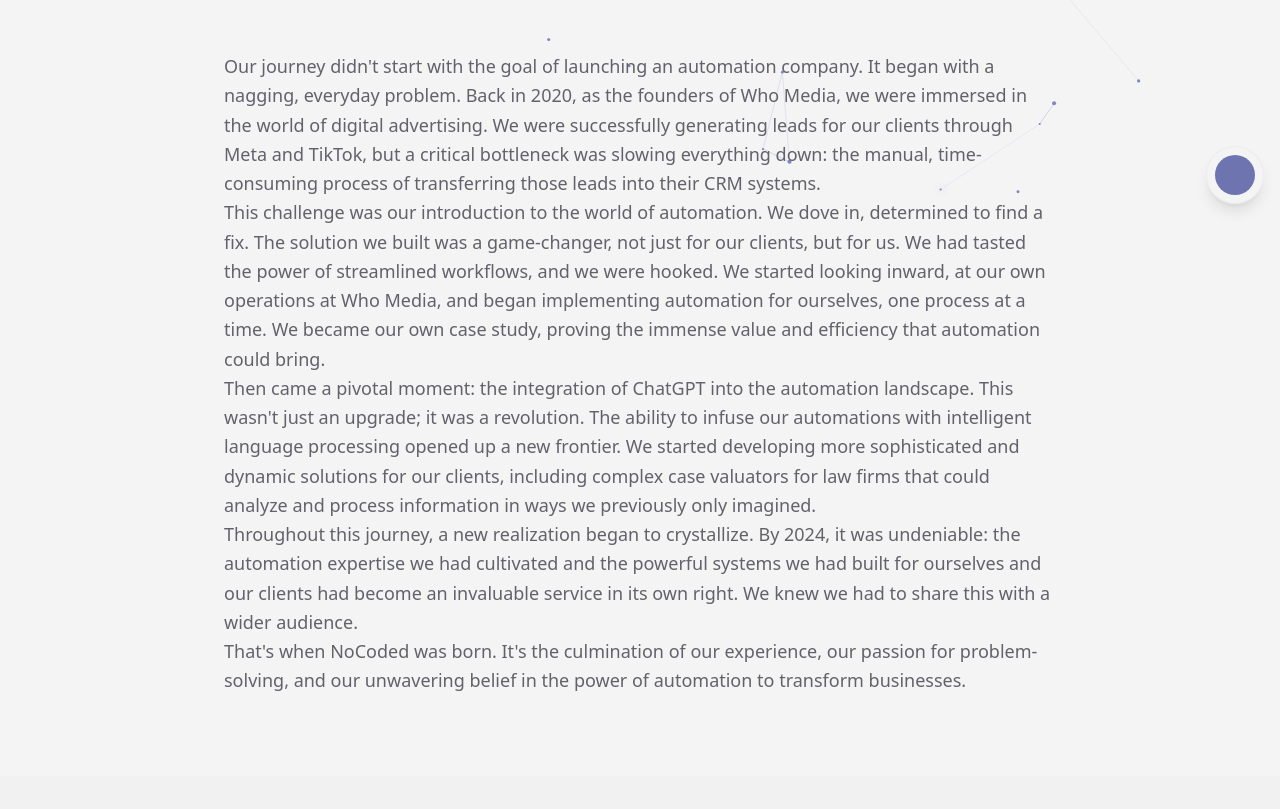
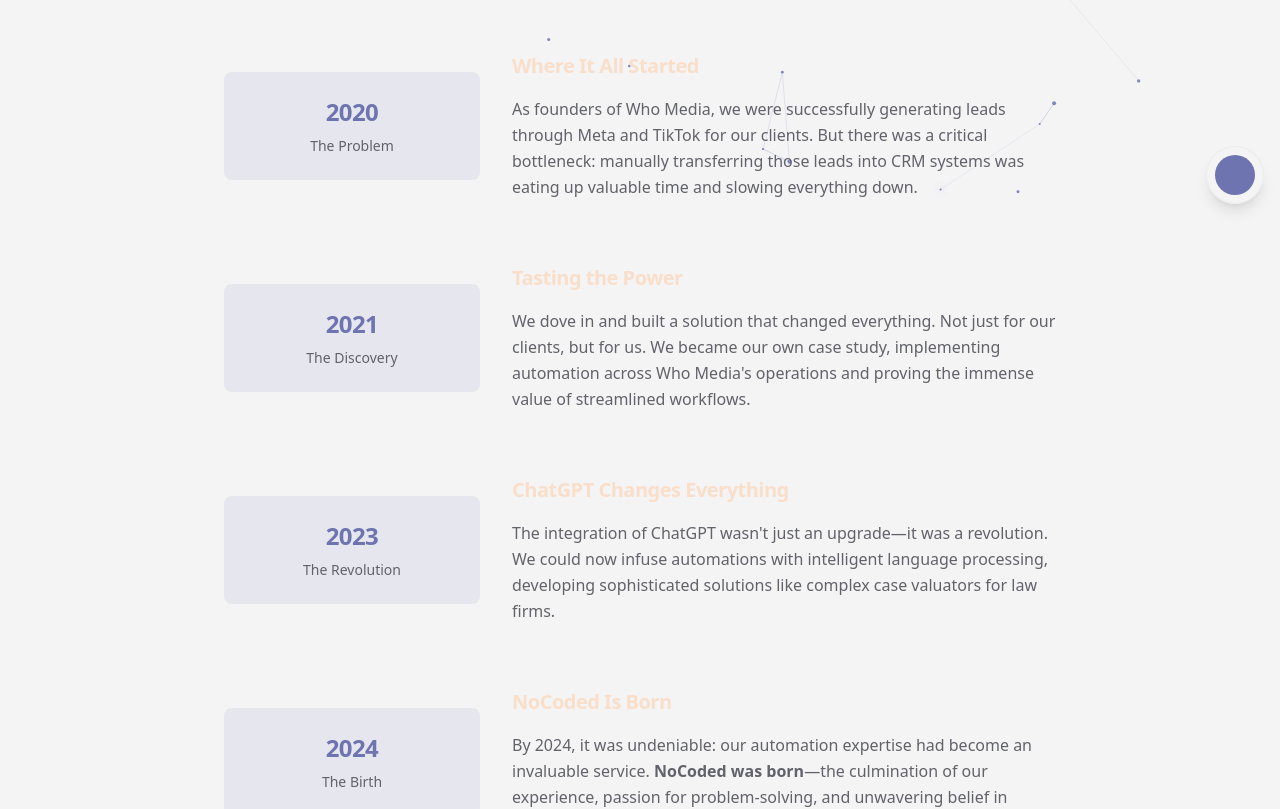
Before and after one commit to nocodedltd/aura-flow-portal, a React (Vite) app: page /about in a window 1280 px wide. Shown: the part 580-1389 px from the top of the page. Built offline with nearby package versions, Linux system fonts and the light colour scheme.

Commit message:
Refactor: Improve readability of "Our Story" section
The AI will refactor the "Our Story" section on the About page to improve readability by breaking up the text.

```diff
--- a/src/pages/About.tsx
+++ b/src/pages/About.tsx
@@ -72,27 +72,69 @@ const About = () => {
             </p>
           </div>
 
-          <div className="space-y-12">
-            <div className="prose prose-lg max-w-none">
-              <p className="text-lg text-muted-foreground leading-relaxed">
-                Our journey didn't start with the goal of launching an automation company. It began with a nagging, everyday problem. Back in 2020, as the founders of Who Media, we were immersed in the world of digital advertising. We were successfully generating leads for our clients through Meta and TikTok, but a critical bottleneck was slowing everything down: the manual, time-consuming process of transferring those leads into their CRM systems.
-              </p>
+          <div className="space-y-16">
+            {/* The Problem - 2020 */}
+            <div className="grid grid-cols-1 lg:grid-cols-3 gap-8 items-center">
+              <div className="lg:col-span-1">
+                <div className="bg-primary/10 rounded-lg p-6 text-center">
+                  <h3 className="text-2xl font-bold text-primary mb-2">2020</h3>
+                  <p className="text-sm font-medium text-muted-foreground">The Problem</p>
+                </div>
+              </div>
+              <div className="lg:col-span-2">
+                <h4 className="text-xl font-semibold mb-4">Where It All Started</h4>
+                <p className="text-muted-foreground leading-relaxed">
+                  As founders of Who Media, we were successfully generating leads through Meta and TikTok for our clients. But there was a critical bottleneck: manually transferring those leads into CRM systems was eating up valuable time and slowing everything down.
+                </p>
+              </div>
+            </div>
 
-              <p className="text-lg text-muted-foreground leading-relaxed">
-                This challenge was our introduction to the world of automation. We dove in, determined to find a fix. The solution we built was a game-changer, not just for our clients, but for us. We had tasted the power of streamlined workflows, and we were hooked. We started looking inward, at our own operations at Who Media, and began implementing automation for ourselves, one process at a time. We became our own case study, proving the immense value and efficiency that automation could bring.
-              </p>
+            {/* The Discovery */}
+            <div className="grid grid-cols-1 lg:grid-cols-3 gap-8 items-center">
+              <div className="lg:col-span-1 order-2 lg:order-1">
+                <div className="bg-primary/10 rounded-lg p-6 text-center">
+                  <h3 className="text-2xl font-bold text-primary mb-2">2021</h3>
+                  <p className="text-sm font-medium text-muted-foreground">The Discovery</p>
+                </div>
+              </div>
+              <div className="lg:col-span-2 order-1 lg:order-2">
+                <h4 className="text-xl font-semibold mb-4">Tasting the Power</h4>
+                <p className="text-muted-foreground leading-relaxed">
+                  We dove in and built a solution that changed everything. Not just for our clients, but for us. We became our own case study, implementing automation across Who Media's operations and proving the immense value of streamlined workflows.
+                </p>
+              </div>
+            </div>
 
-              <p className="text-lg text-muted-foreground leading-relaxed">
-                Then came a pivotal moment: the integration of ChatGPT into the automation landscape. This wasn't just an upgrade; it was a revolution. The ability to infuse our automations with intelligent language processing opened up a new frontier. We started developing more sophisticated and dynamic solutions for our clients, including complex case valuators for law firms that could analyze and process information in ways we previously only imagined.
-              </p>
+            {/* The Revolution */}
+            <div className="grid grid-cols-1 lg:grid-cols-3 gap-8 items-center">
+              <div className="lg:col-span-1">
+                <div className="bg-primary/10 rounded-lg p-6 text-center">
+                  <h3 className="text-2xl font-bold text-primary mb-2">2023</h3>
+                  <p className="text-sm font-medium text-muted-foreground">The Revolution</p>
+                </div>
+              </div>
+              <div className="lg:col-span-2">
+                <h4 className="text-xl font-semibold mb-4">ChatGPT Changes Everything</h4>
+                <p className="text-muted-foreground leading-relaxed">
+                  The integration of ChatGPT wasn't just an upgrade—it was a revolution. We could now infuse automations with intelligent language processing, developing sophisticated solutions like complex case valuators for law firms.
+                </p>
+              </div>
+            </div>
 
-              <p className="text-lg text-muted-foreground leading-relaxed">
-                Throughout this journey, a new realization began to crystallize. By 2024, it was undeniable: the automation expertise we had cultivated and the powerful systems we had built for ourselves and our clients had become an invaluable service in its own right. We knew we had to share this with a wider audience.
-              </p>
-
-              <p className="text-lg text-muted-foreground leading-relaxed font-medium">
-                That's when NoCoded was born. It's the culmination of our experience, our passion for problem-solving, and our unwavering belief in the power of automation to transform businesses.
-              </p>
+            {/* The Realization */}
+            <div className="grid grid-cols-1 lg:grid-cols-3 gap-8 items-center">
+              <div className="lg:col-span-1 order-2 lg:order-1">
+                <div className="bg-primary/10 rounded-lg p-6 text-center">
+                  <h3 className="text-2xl font-bold text-primary mb-2">2024</h3>
+                  <p className="text-sm font-medium text-muted-foreground">The Birth</p>
+                </div>
+              </div>
+              <div className="lg:col-span-2 order-1 lg:order-2">
+                <h4 className="text-xl font-semibold mb-4">NoCoded Is Born</h4>
+                <p className="text-muted-foreground leading-relaxed">
+                  By 2024, it was undeniable: our automation expertise had become an invaluable service. <strong>NoCoded was born</strong>—the culmination of our experience, passion for problem-solving, and unwavering belief in automation's power to transform businesses.
+                </p>
+              </div>
             </div>
           </div>
         </div>
```
